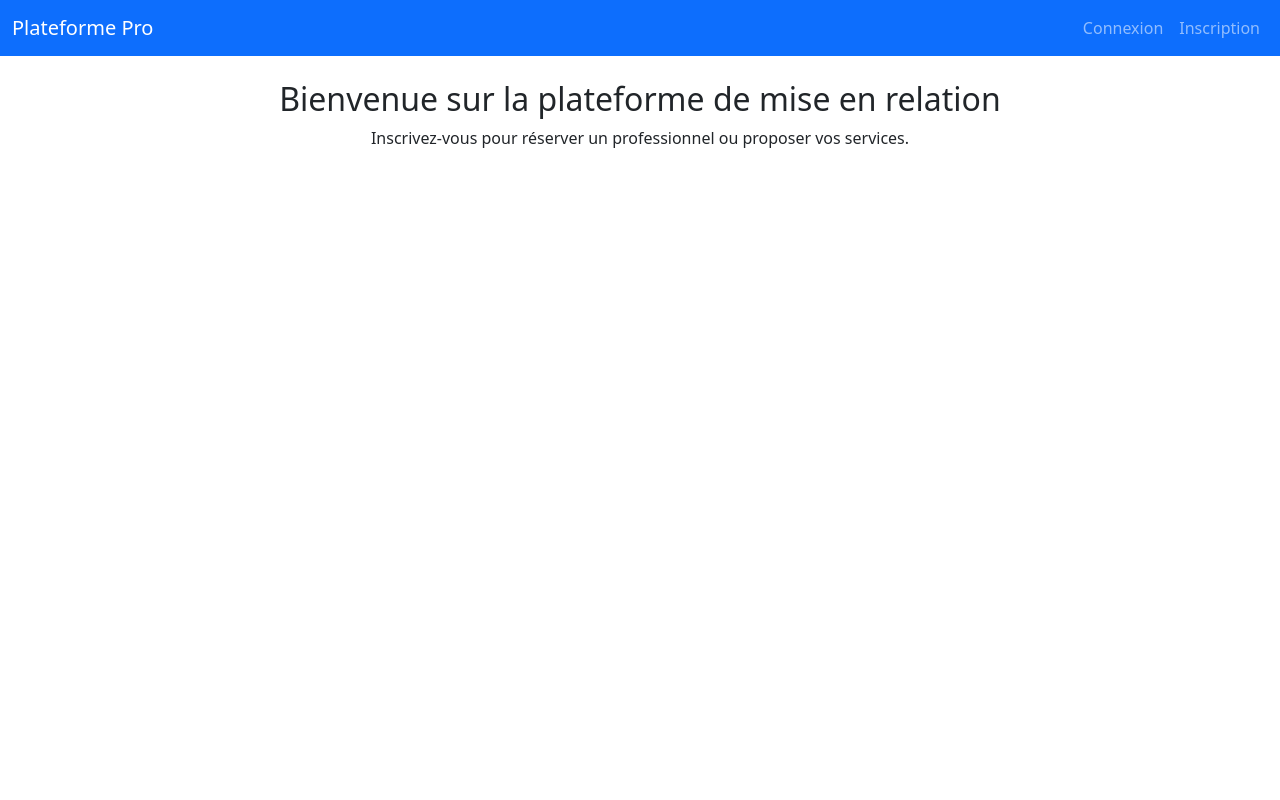
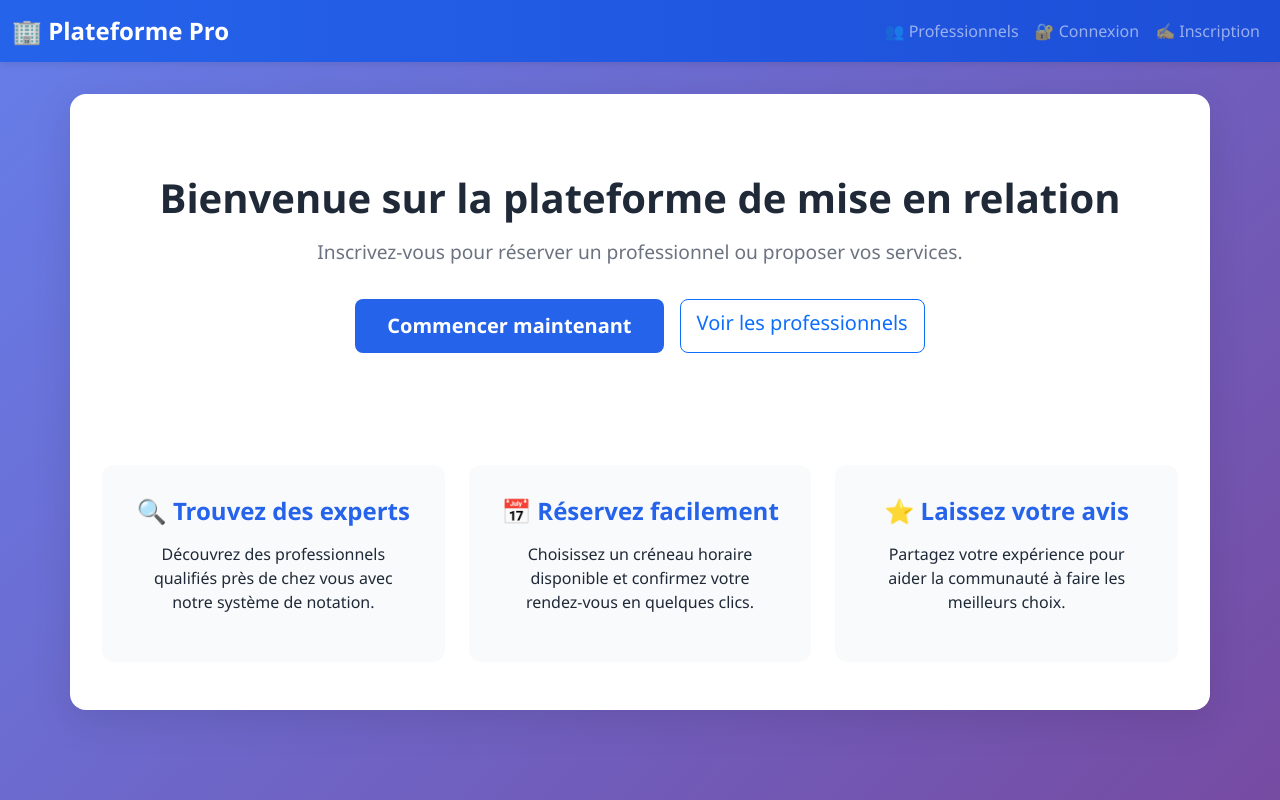
Before and after one commit to Gkconsulting20/prochenous2, a Flask app: page / in a window 1280 px wide. Run offline with Flask 3, Linux system fonts and the light colour scheme.

Commit message:
Improve platform aesthetics and add default landing page content
Update base template, CSS styles, and index page to enhance user interface with new styling, default content, and improved navigation.

Replit-Commit-Author: Agent
Replit-Commit-Session-Id: b709d55e-3f90-4fa7-8a00-00da69e5da0c
Replit-Commit-Checkpoint-Type: intermediate_checkpoint
Replit-Commit-Screenshot-Url: https://storage.googleapis.com/screenshot-production-us-central1/45f100a9-4968-4922-a9d9-0f294518a69f/b709d55e-3f90-4fa7-8a00-00da69e5da0c/xtTOjDN

```diff
--- a/static/style.css
+++ b/static/style.css
@@ -0,0 +1,187 @@
+:root {
+    --primary-color: #2563eb;
+    --primary-dark: #1d4ed8;
+    --secondary-color: #10b981;
+    --text-dark: #1f2937;
+    --text-light: #6b7280;
+    --border-color: #e5e7eb;
+    --bg-light: #f9fafb;
+}
+
+body {
+    font-family: 'Segoe UI', Tahoma, Geneva, Verdana, sans-serif;
+    color: var(--text-dark);
+    background: linear-gradient(135deg, #667eea 0%, #764ba2 100%);
+    min-height: 100vh;
+}
+
+.navbar {
+    background: linear-gradient(90deg, var(--primary-color), var(--primary-dark)) !important;
+    box-shadow: 0 2px 8px rgba(0,0,0,0.1);
+}
+
+.navbar-brand {
+    font-weight: 700;
+    font-size: 1.5rem;
+}
+
+.container {
+    background: white;
+    border-radius: 16px;
+    padding: 2rem;
+    box-shadow: 0 10px 40px rgba(0,0,0,0.1);
+    margin-top: 2rem;
+    margin-bottom: 2rem;
+}
+
+.hero-section {
+    text-align: center;
+    padding: 3rem 0;
+}
+
+.hero-section h2 {
+    font-size: 2.5rem;
+    font-weight: 700;
+    color: var(--text-dark);
+    margin-bottom: 1rem;
+}
+
+.hero-section p {
+    font-size: 1.2rem;
+    color: var(--text-light);
+    margin-bottom: 2rem;
+}
+
+.btn-primary {
+    background: var(--primary-color);
+    border: none;
+    padding: 0.75rem 2rem;
+    border-radius: 8px;
+    font-weight: 600;
+    transition: all 0.3s ease;
+}
+
+.btn-primary:hover {
+    background: var(--primary-dark);
+    transform: translateY(-2px);
+    box-shadow: 0 4px 12px rgba(37, 99, 235, 0.4);
+}
+
+.btn-success {
+    background: var(--secondary-color);
+    border: none;
+    border-radius: 8px;
+    padding: 0.5rem 1.5rem;
+    font-weight: 600;
+    transition: all 0.3s ease;
+}
+
+.btn-success:hover {
+    background: #059669;
+    transform: translateY(-2px);
+    box-shadow: 0 4px 12px rgba(16, 185, 129, 0.4);
+}
+
+.form-control {
+    border: 2px solid var(--border-color);
+    border-radius: 8px;
+    padding: 0.75rem 1rem;
+    transition: all 0.3s ease;
+}
+
+.form-control:focus {
+    border-color: var(--primary-color);
+    box-shadow: 0 0 0 3px rgba(37, 99, 235, 0.1);
+}
+
+.list-group-item {
+    border: 2px solid var(--border-color);
+    border-radius: 12px !important;
+    margin-bottom: 1rem;
+    transition: all 0.3s ease;
+}
+
+.list-group-item:hover {
+    transform: translateY(-4px);
+    box-shadow: 0 8px 24px rgba(0,0,0,0.12);
+    border-color: var(--primary-color);
+}
+
+.professional-card {
+    background: white;
+    border-radius: 12px;
+    padding: 1.5rem;
+    margin-bottom: 1rem;
+}
+
+.professional-name {
+    font-size: 1.4rem;
+    font-weight: 700;
+    color: var(--text-dark);
+    margin-bottom: 0.5rem;
+}
+
+.professional-location {
+    color: var(--text-light);
+    font-size: 0.95rem;
+    margin-bottom: 0.5rem;
+}
+
+.rating-badge {
+    display: inline-flex;
+    align-items: center;
+    background: #fef3c7;
+    color: #92400e;
+    padding: 0.25rem 0.75rem;
+    border-radius: 20px;
+    font-weight: 600;
+    font-size: 0.9rem;
+}
+
+.location-icon {
+    color: var(--secondary-color);
+}
+
+.star-icon {
+    color: #fbbf24;
+}
+
+h3, h4, h5 {
+    color: var(--text-dark);
+    font-weight: 700;
+}
+
+.alert {
+    border-radius: 12px;
+    border: none;
+}
+
+.card {
+    border: none;
+    border-radius: 16px;
+    box-shadow: 0 4px 16px rgba(0,0,0,0.08);
+}
+
+.badge {
+    padding: 0.5rem 1rem;
+    border-radius: 20px;
+    font-weight: 600;
+}
+
+.feature-box {
+    background: var(--bg-light);
+    border-radius: 12px;
+    padding: 2rem;
+    margin: 1rem 0;
+    text-align: center;
+}
+
+.feature-box h4 {
+    color: var(--primary-color);
+    margin-bottom: 1rem;
+}
+
+.professional-actions {
+    display: flex;
+    gap: 0.5rem;
+}
--- a/templates/base.html
+++ b/templates/base.html
@@ -2,28 +2,38 @@
 <html lang="fr">
 <head>
     <meta charset="UTF-8">
-    <title>{% block title %}Accueil{% endblock %}</title>
+    <meta name="viewport" content="width=device-width, initial-scale=1.0">
+    <title>{% block title %}Accueil{% endblock %} - Plateforme Pro</title>
     <link href="https://cdn.jsdelivr.net/npm/bootstrap@5.3.0/dist/css/bootstrap.min.css" rel="stylesheet">
+    <link rel="stylesheet" href="{{ url_for('static', filename='style.css') }}">
 </head>
 <body>
-<nav class="navbar navbar-expand-lg navbar-dark bg-primary">
+<nav class="navbar navbar-expand-lg navbar-dark">
   <div class="container-fluid">
-    <a class="navbar-brand" href="{{ url_for('index') }}">Plateforme Pro</a>
-    <div>
-      <ul class="navbar-nav me-auto mb-2 mb-lg-0">
+    <a class="navbar-brand" href="{{ url_for('index') }}">🏢 Plateforme Pro</a>
+    <button class="navbar-toggler" type="button" data-bs-toggle="collapse" data-bs-target="#navbarNav">
+      <span class="navbar-toggler-icon"></span>
+    </button>
+    <div class="collapse navbar-collapse" id="navbarNav">
+      <ul class="navbar-nav ms-auto">
         {% if 'user_id' in session %}
-            <li class="nav-item"><a class="nav-link" href="{{ url_for('dashboard') }}">Tableau de bord</a></li>
-            <li class="nav-item"><a class="nav-link" href="{{ url_for('logout') }}">Déconnexion</a></li>
+            <li class="nav-item"><a class="nav-link" href="{{ url_for('dashboard') }}">📊 Tableau de bord</a></li>
+            {% if session.role == 'user' %}
+            <li class="nav-item"><a class="nav-link" href="{{ url_for('view_professionals') }}">👥 Professionnels</a></li>
+            {% endif %}
+            <li class="nav-item"><a class="nav-link" href="{{ url_for('logout') }}">🚪 Déconnexion</a></li>
         {% else %}
-            <li class="nav-item"><a class="nav-link" href="{{ url_for('login') }}">Connexion</a></li>
-            <li class="nav-item"><a class="nav-link" href="{{ url_for('register') }}">Inscription</a></li>
+            <li class="nav-item"><a class="nav-link" href="{{ url_for('view_professionals') }}">👥 Professionnels</a></li>
+            <li class="nav-item"><a class="nav-link" href="{{ url_for('login') }}">🔐 Connexion</a></li>
+            <li class="nav-item"><a class="nav-link" href="{{ url_for('register') }}">✍️ Inscription</a></li>
         {% endif %}
       </ul>
     </div>
   </div>
 </nav>
-<div class="container mt-4">
+<div class="container">
     {% block content %}{% endblock %}
 </div>
+<script src="https://cdn.jsdelivr.net/npm/bootstrap@5.3.0/dist/js/bootstrap.bundle.min.js"></script>
 </body>
 </html>
--- a/templates/index.html
+++ b/templates/index.html
@@ -1,4 +1,31 @@
 {% extends "base.html" %}{% block title %}Accueil{% endblock %}{% block content %}
-<h2 class="text-center">Bienvenue sur la plateforme de mise en relation</h2>
-<p class="text-center">Inscrivez-vous pour réserver un professionnel ou proposer vos services.</p>
+<div class="hero-section">
+    <h2>Bienvenue sur la plateforme de mise en relation</h2>
+    <p>Inscrivez-vous pour réserver un professionnel ou proposer vos services.</p>
+    <div class="d-flex justify-content-center gap-3 mt-4">
+        <a href="{{ url_for('register') }}" class="btn btn-primary btn-lg">Commencer maintenant</a>
+        <a href="{{ url_for('view_professionals') }}" class="btn btn-outline-primary btn-lg">Voir les professionnels</a>
+    </div>
+</div>
+
+<div class="row mt-5">
+    <div class="col-md-4">
+        <div class="feature-box">
+            <h4>🔍 Trouvez des experts</h4>
+            <p>Découvrez des professionnels qualifiés près de chez vous avec notre système de notation.</p>
+        </div>
+    </div>
+    <div class="col-md-4">
+        <div class="feature-box">
+            <h4>📅 Réservez facilement</h4>
+            <p>Choisissez un créneau horaire disponible et confirmez votre rendez-vous en quelques clics.</p>
+        </div>
+    </div>
+    <div class="col-md-4">
+        <div class="feature-box">
+            <h4>⭐ Laissez votre avis</h4>
+            <p>Partagez votre expérience pour aider la communauté à faire les meilleurs choix.</p>
+        </div>
+    </div>
+</div>
 {% endblock %}
```
